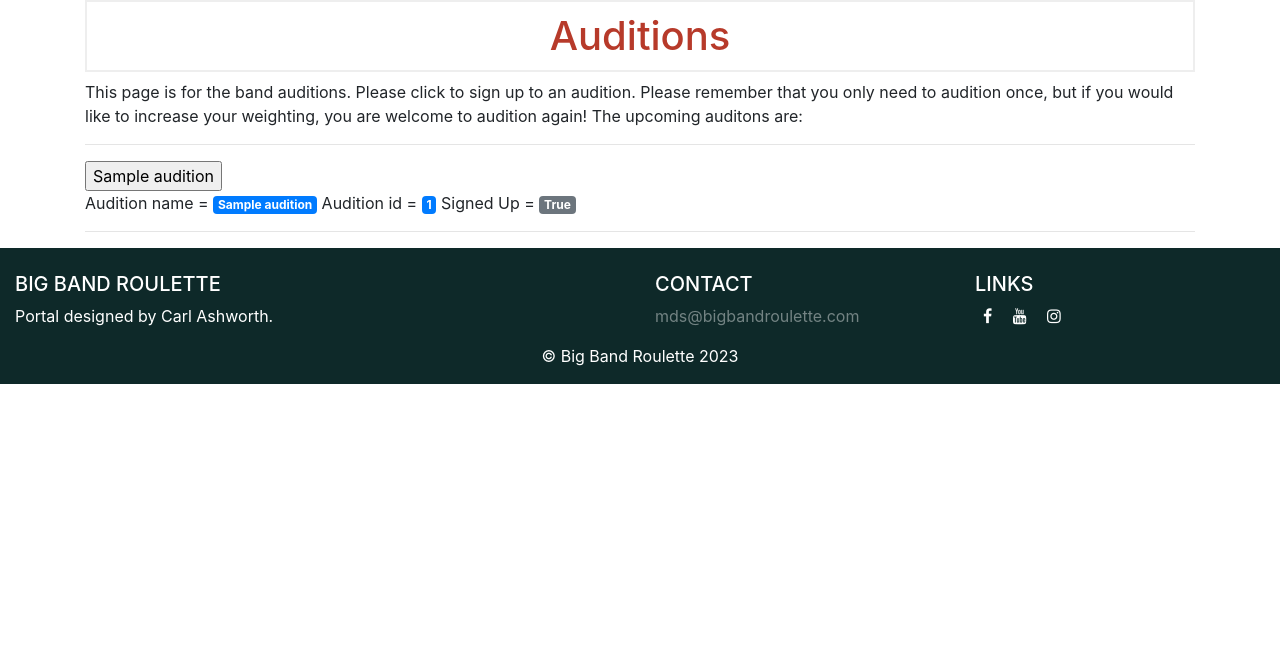
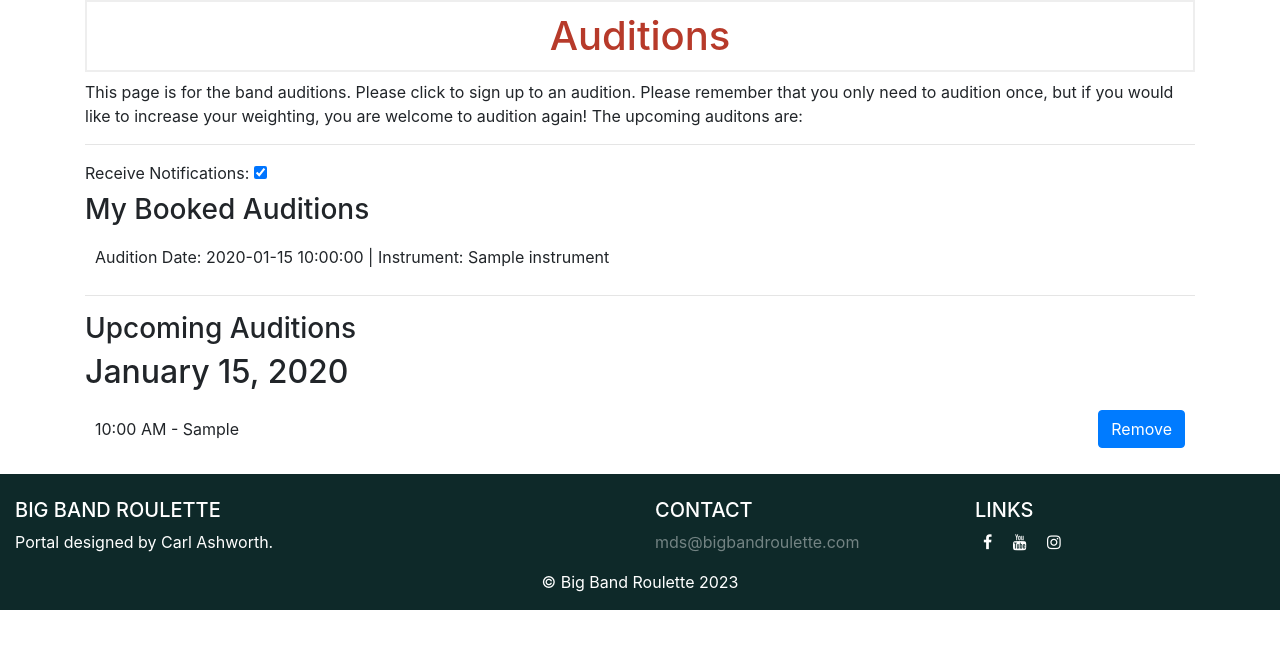
Before and after one commit to big-band-roulette/musicians-portal, a Flask app: page /auditions in a window 1280 px wide. Shown: the part 76-725 px from the top of the page. Run offline with Flask 3, Linux system fonts and the light colour scheme; a user stored in the database is signed in; tables that the repository leaves empty hold one stand-in row (values such as "Sample post"); some libraries are stand-ins or nearby versions.

Commit message:
Partially solves Update Auditions page #6

```diff
--- a/app.py
+++ b/app.py
@@ -2,13 +2,14 @@ from flask import Flask, url_for, redirect,render_template, request
 from flask_security import Security, roles_required,current_user, auth_required, \
      SQLAlchemySessionUserDatastore
 from database import db_session
-from models import User, Role, Audition, AuditionUserLink, Event
+from models import Instrument, User, Role, Audition, AuditionUserLink, Event
 from config import Config
 from flask_mailman import Mail
 from dotenv import load_dotenv
 from flask_wtf import FlaskForm
 from wtforms import SubmitField,StringField
 from flask_wtf.csrf import CSRFProtect
+from collections import defaultdict
 # Load environment variables from .env file
 load_dotenv()
 
@@ -28,7 +29,7 @@ app.security = Security(app, user_datastore)
 # mail setup
 mail = Mail(app)
 
-# confirmation form for the register interest
+# confirmation for joining the event pool
 class ConfirmationForm(FlaskForm):
     event_id = StringField('Event ID')
     submit = SubmitField('Submit')
@@ -38,18 +39,37 @@ class ConfirmationForm(FlaskForm):
 @app.route("/auditions")
 @auth_required()
 def auditions():
-    user_id = current_user.id
     auditions = Audition.query.all()
-    signups = AuditionUserLink.query.filter_by(user_id=user_id).all()
-    signed_up_ids = [signup.audition_id for signup in signups]
+    instruments = Instrument.query.all()
+    userAuditionLinks = AuditionUserLink.query.filter_by(user_id=current_user.id).all()
 
-    labelled_auditions = [
-        {'name': audition.name, 'id': audition.id, 'signed_up': audition.id in signed_up_ids}
-        for audition in auditions
-        ]
+    # Create dictionaries for quick access by ID (aud = audition, in = instrument)
+    aud_dict = {audition.id: audition for audition in auditions}
+    in_dict = {instrument.instrument_id: instrument for instrument in instruments}
+
+    # Use a dictionary comprehension to create a list of tuples with audition dates and instrument names
+    user_audition_info =  [(aud_dict[link.audition_id].datetime, in_dict[link.instrument_id].name)for link in userAuditionLinks]
+
+    # Group auditions by day
+    auditions_by_day = defaultdict(list)
+    for audition in auditions:
+        day = audition.datetime.date()
+        auditions_by_day[day].append(audition)
 
     return render_template('auditions.html',
-                           auditions=labelled_auditions)
+                           auditions_by_day=auditions_by_day,
+                           instruments = instruments,
+                           audition_info = user_audition_info
+                           )
+
+@app.route('/toggle_notifications',methods=['POST'])
+@auth_required()
+def toggle_notifications():
+    if request.form['form_type'] == 'notifications':
+        current_user.notify_about_auditions = not current_user.notify_about_auditions
+        db_session.commit()
+
+    return redirect(url_for('auditions'))
 
 @app.route('/index.html')
 @app.route('/')
@@ -96,17 +116,14 @@ def shutdown_session(exception=None):
 @app.route('/update_signup', methods=['POST'])
 @auth_required()
 def update_signup():
-    signup_update = request.form
-    audition_id = list(signup_update.keys())[0]
-    # Assuming you have a way to identify the current user, retrieve their signups
-    user_id = current_user.id
-
+    audition_id = request.form['audition_id']
     # Retrieve the Signup object for the current user and audition
-    signup = AuditionUserLink.query.filter_by(user_id=user_id, audition_id=audition_id).first()
+    signup = AuditionUserLink.query.filter_by(user_id=current_user.id,audition_id=audition_id).first()
 
     # If the signup doesn't exist, create a new one
     if not signup:
-        signup = AuditionUserLink(user_id=user_id, audition_id=audition_id)
+        instrument_id = request.form['instrument_id']
+        signup = AuditionUserLink(user_id=current_user.id, audition_id=audition_id, instrument_id = instrument_id)
         db_session.add(signup)
         db_session.commit()
     else:
--- a/templates/auditions.html
+++ b/templates/auditions.html
@@ -3,17 +3,84 @@
   <h1>Auditions</h1>
   This page is for the band auditions. Please click to sign up to an audition. Please remember that you only need to audition once, but if you would like to increase your weighting, you are welcome to audition again! The upcoming auditons are:
   <hr>
-  {# TODO: Add in better details about each audition, add things like only being able to sign up for one audition at once etc #}
-  {% for audition in auditions %}
-    <form method='post' action='{{ url_for("update_signup") }}'>
-      <input type="submit"
-             value='{{ audition["name"] }}'
-             name='{{ audition["id"] }}'>
-    </form>
-    Audition name = <span class="badge badge-primary">{{ audition['name'] }}</span>
-    Audition id = <span class="badge badge-primary">{{ audition['id'] }}</span>
-    Signed Up = <span class="badge badge-secondary">{{ audition['signed_up'] }}</span>
+  <form method="post" action='{{ url_for("toggle_notifications") }}'>
+    <input type="hidden" name="csrf_token" value="{{ csrf_token() }}">
+    <input type="hidden" name="form_type" value="notifications">
+    <label for="notifications">Receive Notifications:</label>
+    <input type="checkbox" name="notifications" {{ 'checked' if current_user.notify_about_auditions else '' }} onchange="this.form.submit()">
+  </form>
+  <div class="booked_auditions">
+    <h3>My Booked Auditions</h3>
+    {% for audition_date, instrument_name in audition_info %}
+      <li>Audition Date: {{ audition_date }} | Instrument: {{ instrument_name }}</li>
+    {% endfor %}
     <hr>
-  {% endfor %}
+  </div>
+  <h3>Upcoming Auditions</h3>
+  <div>
+    {% for day, auditions in auditions_by_day.items() %}
+      <h2>{{ day.strftime("%B %d, %Y") }}</h2>
+      <!-- Display date in a readable format -->
+      <div>
+        <ul>
+          {% for audition in auditions %}
+            <li>
+              {{ audition.datetime.strftime("%I:%M %p") }} - {{ audition.location }}
+              {% if audition not in current_user.auditions %}
+                <button type="button"
+                        class="btn btn-primary"
+                        data-toggle="modal"
+                        data-target="#signUpToggleModal{{ audition.id }}">Signup</button>
+              {% else %}
+                <form action='{{ url_for("update_signup") }}' method="post">
+                  <input type="hidden" name="csrf_token" value="{{ csrf_token() }}">
+                  <input type="hidden" name="audition_id" value="{{ audition.id }}">
+                  <button type="submit" class="btn btn-primary">Remove</button>
+                </form>
+              {% endif %}
+              <!-- Modal -->
+              <div class="modal fade"
+                   id="signUpToggleModal{{ audition.id }}"
+                   tabindex="-1"
+                   role="dialog"
+                   aria-labelledby="signUpToggleModalLabel"
+                   aria-hidden="true">
+                <!-- Modal content and form -->
+                <div class="modal-dialog" role="document">
+                  <div class="modal-content">
+                    <div class="modal-header">
+                      <h5 class="modal-title">Choose Instrument</h5>
+                      <button type="button" class="close" data-dismiss="modal" aria-label="Close">
+                        <span aria-hidden="true">{{ '×' }}</span>
+                      </button>
+                    </div>
+                    <div class="modal-body">Which instrument are you auditioning on?</div>
+                    <div class="modal-footer">
+                      <form method='post' action='{{ url_for("update_signup") }}'>
+                        <input type="hidden" name="csrf_token" value="{{ csrf_token() }}" />
+                        <input type="hidden" name="audition_id" value="{{ audition.id }}">
+                        <select name="instrument_id">
+                          {% for instrument in instruments %}
+                            <option value='{{ instrument.instrument_id }}'>{{ instrument.name }}</option>
+                          {% endfor %}
+                        </select>
+                        <button type="button"
+                                class="btn btn-secondary"
+                                data-dismiss="modal"
+                                aria-label="Close">
+                          <span aria-hidden="true">Cancel Registration</span>
+                        </button>
+                        <button id="submitButton" type="submit" class="btn btn-primary">Submit</button>
+                      </form>
+                    </div>
+                  </div>
+                </div>
+              </div>
+            </li>
+          {% endfor %}
+        </ul>
+      </div>
+    {% endfor %}
+  </div>
   <!-- <img src="{{ url_for('static', filename='images/logo_colour.svg') }}" class="image" /> -->
 {% endblock content %}
```
Also changed, not shown: dataSimulator.py (+13 -3 lines), models.py (+7 -2 lines).
